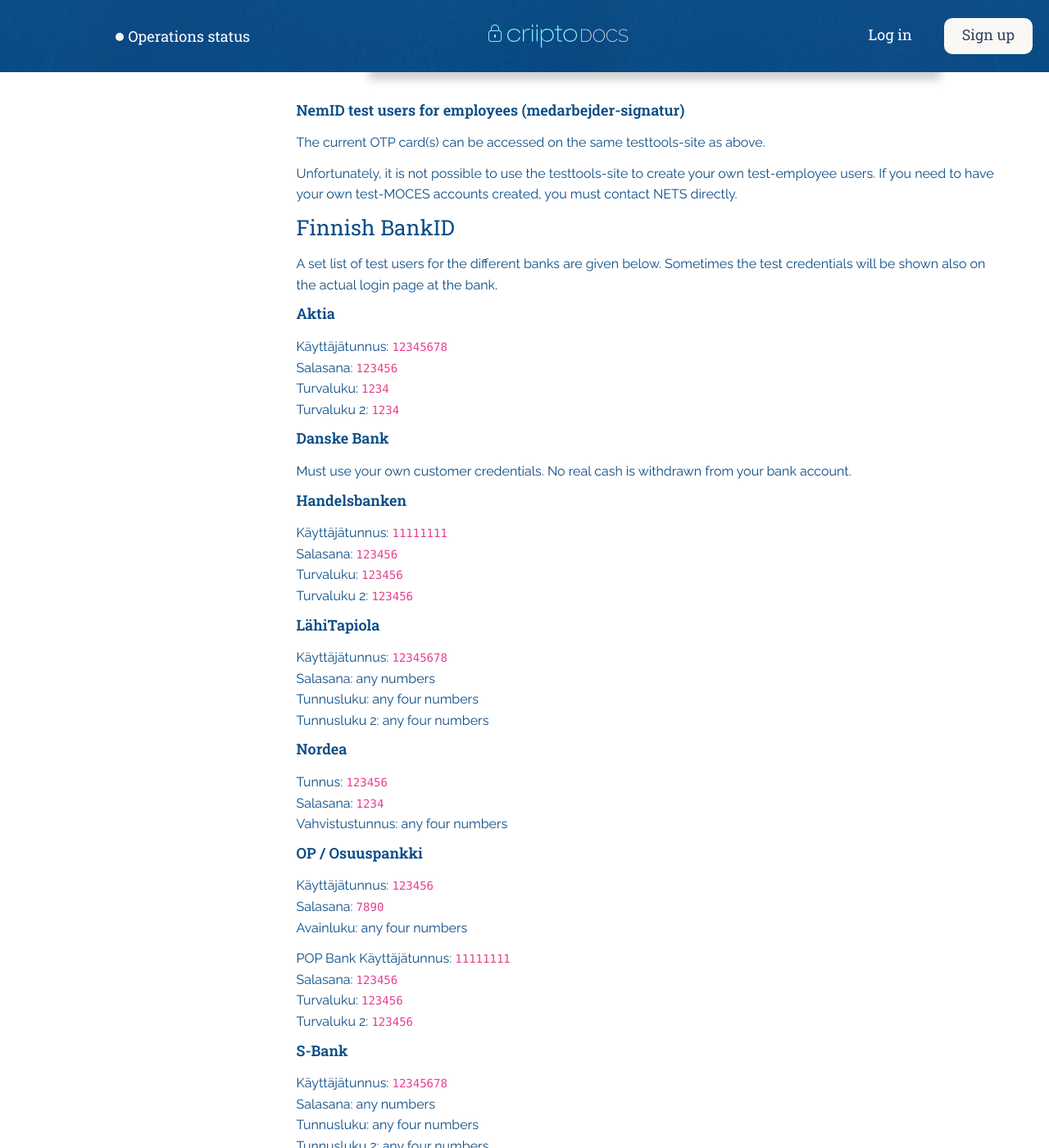
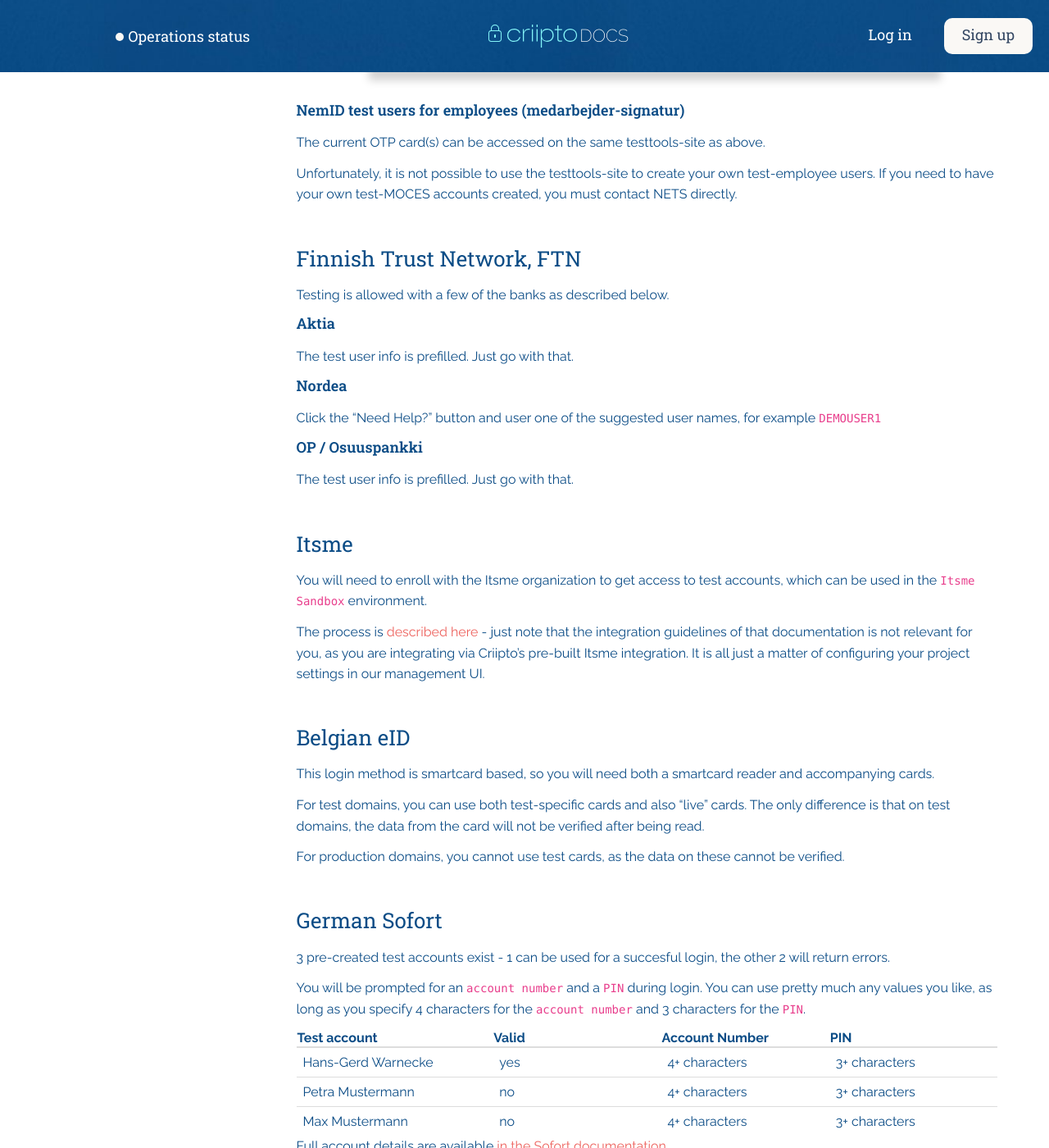
Before and after one commit to criipto/docs-old, a Jekyll site: the page built from how-to/test-users.md, in a window 1280 px wide and 1400 px high, scrolled down 3384 px. Shown: the whole window at 82% size. Built offline with Jekyll 4.4.1, drawn with Linux system fonts in a browser that asks for light colours; some web fonts are replaced; some of the changed text lies outside the part shown.

Commit message:
Updated Finnish test users

```diff
--- a/how-to/test-users.md
+++ b/how-to/test-users.md
@@ -19,7 +19,7 @@
 - [Norwegian Vipps Login](#novipps)
 - [Danish MitID](#dkmitid)
 - [Danish NemID](#dknemid)
-- [Finnish BankID](#fibankid)
+- [Finnish Trust Network, FTN](#fibankid)
 - [Itsme](#beitsme)
 - [Belgian eID](#beeid)
 - [German Sofort](#desofort)
@@ -118,80 +118,23 @@
 
 <a name="fibankid"></a>
 
-## Finnish BankID
+<br/>
+## Finnish Trust Network, FTN
 
-A set list of test users for the different banks are given below. Sometimes the test credentials will be shown also on the actual login page at the bank.
+Testing is allowed with a few of the banks as described below.
 
 ### Aktia
 
-Käyttäjätunnus: `12345678`<br/>
-Salasana: `123456`<br/>
-Turvaluku: `1234`<br/>
-Turvaluku 2: `1234`<br/>
-
-### Danske Bank
-
-Must use your own customer credentials. No real cash is withdrawn from your bank account.
-
-### Handelsbanken
-
-Käyttäjätunnus: `11111111`<br/>
-Salasana: `123456`<br/>
-Turvaluku: `123456`<br/>
-Turvaluku 2: `123456`<br/>
-
-### LähiTapiola
-
-Käyttäjätunnus: `12345678`<br/>
-Salasana: any numbers<br/>
-Tunnusluku: any four numbers<br/>
-Tunnusluku 2: any four numbers<br/>
+The test user info is prefilled. Just go with that.
 
 ### Nordea
 
-Tunnus: `123456`<br/>
-Salasana: `1234`<br/>
-Vahvistustunnus: any four numbers<br/>
+Click the "Need Help?" button and user one of the suggested user names, for example `DEMOUSER1`
 
 ### OP / Osuuspankki
 
-Käyttäjätunnus: `123456`<br/>
-Salasana: `7890`<br/>
-Avainluku: any four numbers<br/>
+The test user info is prefilled. Just go with that.
 
-POP Bank
-Käyttäjätunnus: `11111111`<br/>
-Salasana: `123456`<br/>
-Turvaluku: `123456`<br/>
-Turvaluku 2: `123456`<br/>
-
-### S-Bank
-
-Käyttäjätunnus: `12345678`<br/>
-Salasana: any numbers<br/>
-Tunnusluku: any four numbers<br/>
-Tunnusluku 2: any four numbers<br/>
-
-### Savings bank
-
-Käyttäjätunnus: `11111111`<br/>
-Salasana: `123456`<br/>
-Turvaluku: `123456`<br/>
-Turvaluku 2: `123456`<br/>
-
-### Ålandsbanken
-
-Käyttäjätunnus: `12345678`<br/>
-Salasana: any numbers<br/>
-Tunnusluku: any four numbers<br/>
-Tunnusluku 2: any four numbers<br/>
-
-### Oma Säästöpankki
-
-Käyttäjätunnus: `11111111` / `22222222`<br/>
-Salasana: `123456`<br/>
-Turvaluku: `123456`<br/>
-Turvaluku 2: `123456`<br/>
 
 <br/>
 
```
